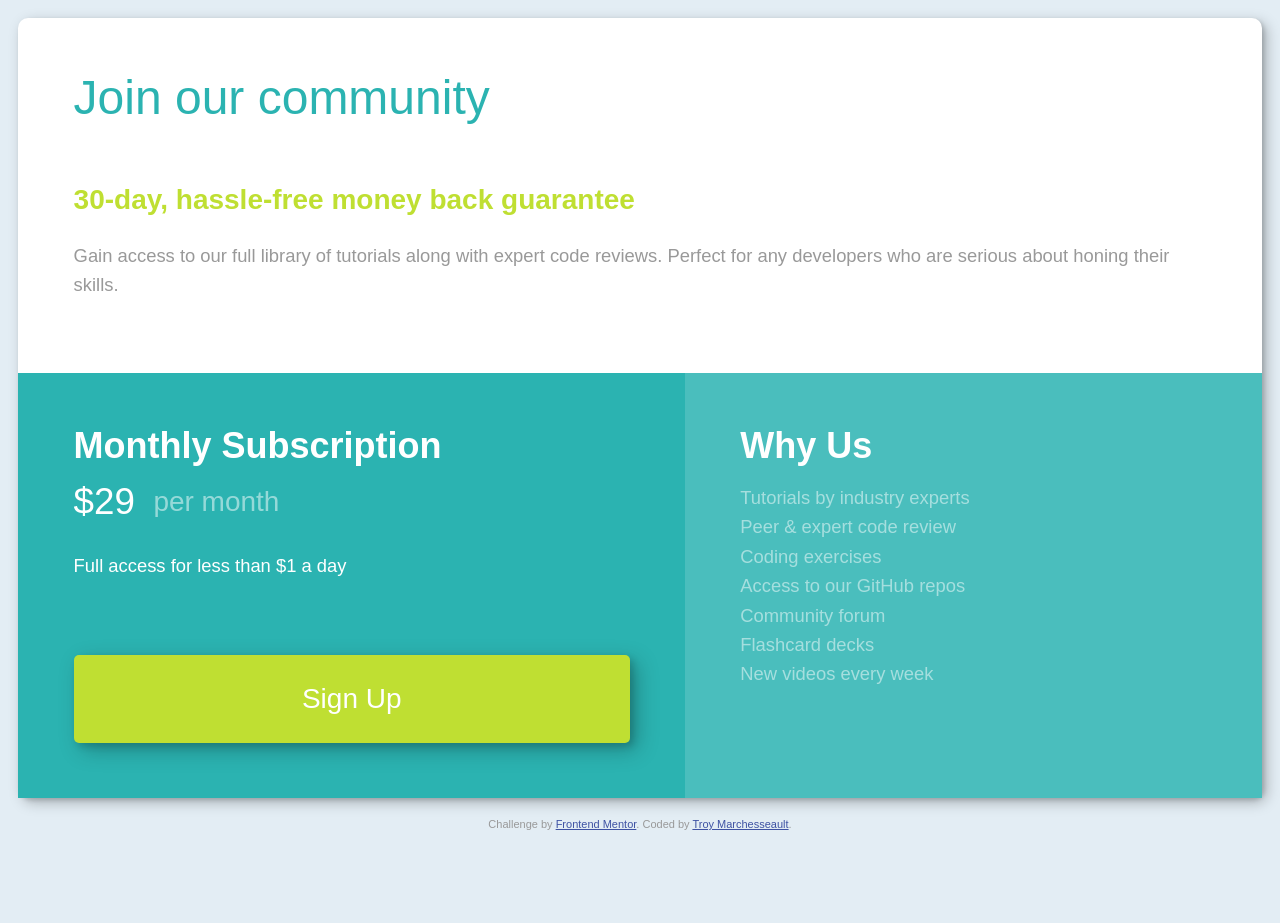
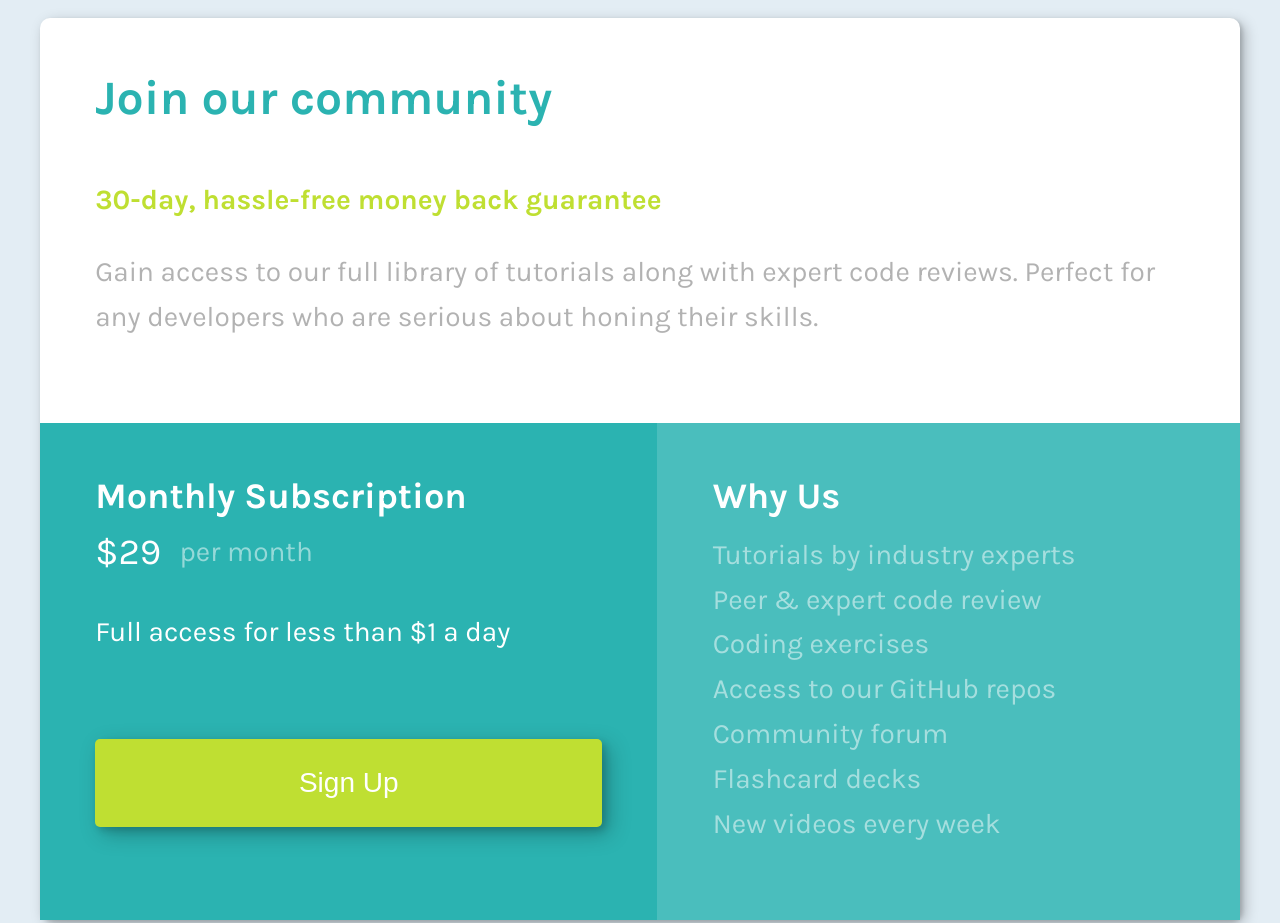
Before and after one commit to TMarche/fm-single-price-grid-component, a plain HTML site: page index.html in a window 1280 px wide. Shown: the top 923 px of the page. Before the commit the page ends 845 px from the top, so only its background shows below. Drawn offline with Linux system fonts and the light colour scheme.

Commit message:
Modify fonts/font sizes

```diff
--- a/css/styles.css
+++ b/css/styles.css
@@ -7,11 +7,11 @@
 /* Custom properties -- update these for your own design */
 
 :root {
-    --ff-primary: 'Source Sans Pro', sans-serif;
-    --ff-secondary: 'Source Code Pro', monospace;
+    --ff-primary: 'Karla', sans-serif;
+    --ff-secondary: 'Karla', monospace;
 
-    --fw-reg: 300;
-    --fw-bold: 600;
+    --fw-reg: 400;
+    --fw-bold: 700;
 
     --clr-light: #fff;
     --clr-dark: #e3edf4;
@@ -45,7 +45,14 @@
     margin: 1em;
     background-color: var(--clr-light);
     border-radius: 10px;
-    box-shadow: var(--bs)
+    box-shadow: var(--bs);
+}
+
+@media (min-width: 1200px) {
+    .content {
+        max-width: 1200px;
+        margin: 1em auto;
+    }
 }
 
 body {
@@ -88,18 +95,21 @@ h3 { font-size: var(--fs-h3)}
 
 .section__content--intro {
     color: var(--clr-text-accent);
+    font-weight: var(--fw-reg);
+    font-size: var(--fs-h3);
+    opacity: 75%;
 }
 
 .section__title {
     margin-bottom: .25em;
 }
 
-.section__title--intro {
-    font-weight: var(--fw-reg);
+.section__subtitle {
+    margin: 0;
+    font-size: var(--fs-h3);
 }
 
-.section__subtitle {
-    margin: 0;
+.section__content--subscription {
     font-size: var(--fs-h3);
 }
 
@@ -113,6 +123,7 @@ h3 { font-size: var(--fs-h3)}
 
 .why__item {
     opacity: 50%;
+    font-size: var(--fs-h3)
 }
 
 @media (max-width: 600px) {
--- a/index.html
+++ b/index.html
@@ -6,6 +6,8 @@
 
   <link rel="icon" type="image/png" sizes="32x32" href="./images/favicon-32x32.png">
   <link href="./css/styles.css" type="text/css" rel="stylesheet">
+  <link rel="preconnect" href="https://fonts.gstatic.com">
+  <link href="https://fonts.googleapis.com/css2?family=Karla:wght@400;700&display=swap" rel="stylesheet">
 
   <title>Frontend Mentor | Single Price Grid Component</title>
 
```
